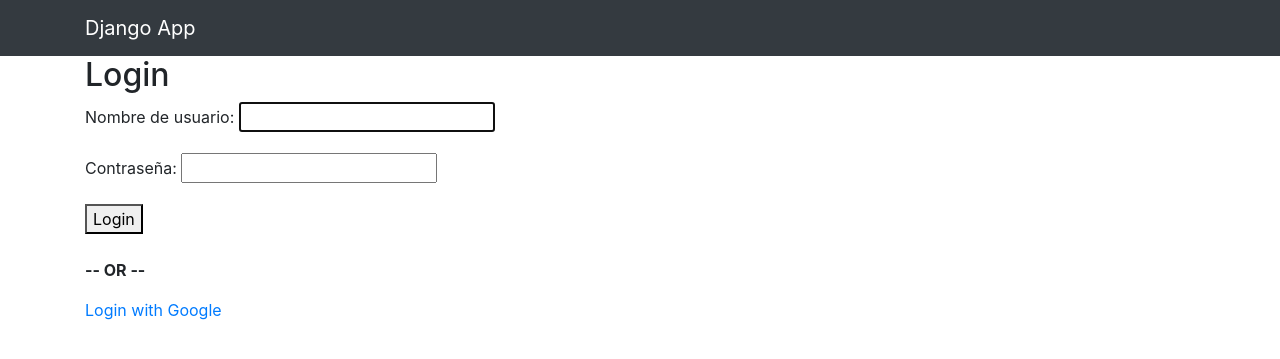
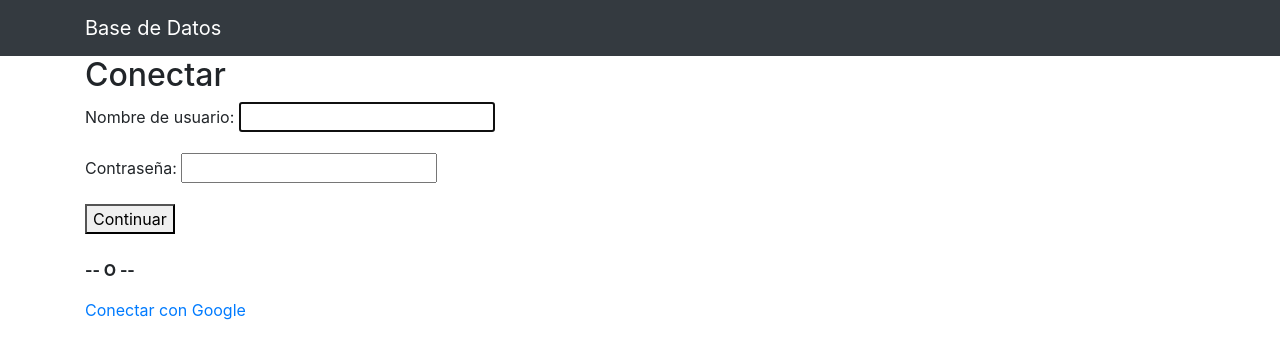
Before and after one commit to cristian-pulido/SanJose, a Django app: page /login/ in a window 1280 px wide. Shown: the top 359 px of the page. Run offline with Django 3.2, Linux system fonts and the light colour scheme; parts of the project's set-up code (start-up, migrations or seed data) failed here and were passed over; some libraries are stand-ins or nearby versions.

Commit message:
login y logout

```diff
--- a/SanJose/settings.py
+++ b/SanJose/settings.py
@@ -31,7 +31,7 @@ ALLOWED_HOSTS = ['18.231.20.34', '127.0.0.1']
 # Application definition
 
 INSTALLED_APPS = [
-    'django.contrib.admin',
+
     'django.contrib.auth',
     'django.contrib.contenttypes',
     'django.contrib.sessions',
@@ -41,6 +41,7 @@ INSTALLED_APPS = [
     'apps.paciente',
     'apps.sujeto',
     'social_django',
+    'django.contrib.admin',
 ]
 
 MIDDLEWARE = [
--- a/SanJose/urls.py
+++ b/SanJose/urls.py
@@ -22,12 +22,12 @@ from .views import home
 
 urlpatterns = [
     path('', lambda x: HttpResponseRedirect('/login')),
-    path('admin/', admin.site.urls),
+    #path('admin/', admin.site.urls),
     path('carga/', include('apps.fileupload.urls')),
     path('sujeto/', include('apps.sujeto.urls')),
     path('paciente/', include('apps.paciente.urls')),
     url(r'^login/$', views.login, name='login'),
-    url(r'^logout/$', views.login, name='logout'),
+    url(r'^logout/$', views.logout, { 'template_name': 'registration/logout.html'},name='logout'),
     url(r'^auth/', include('social_django.urls', namespace='social')),  # <- Here
     url(r'^home$', home, name='home'),
 ]
--- a/apps/fileupload/views.py
+++ b/apps/fileupload/views.py
@@ -2,6 +2,7 @@
 import json
 from fileinput import filename
 
+from django.contrib.auth.mixins import LoginRequiredMixin
 from django.http import HttpResponse
 from django.views.generic import CreateView, DeleteView, ListView
 
@@ -49,7 +50,7 @@ class PictureDeleteView(DeleteView):
         return response
 
 
-class PictureListView(ListView):
+class PictureListView(LoginRequiredMixin,ListView):
     model = Picture
 
 
--- a/templates/base/base.html
+++ b/templates/base/base.html
@@ -12,7 +12,7 @@
 	<title>{% block title %}Document {% endblock %}</title>
 </head>
 {% if user.is_authenticated %}
-		 <p class="display-4">Hello, {{ user.username }}</p>
+		 <p class="display-4">Conectado como, {{ user.username }}</p>
 		 <body>
 		<div class="container">
 
--- a/templates/base/layout.html
+++ b/templates/base/layout.html
@@ -1,13 +1,13 @@
 <!DOCTYPE html>
 <html>
 <head>
-	<title>Google Signin Demo</title>
+	<title>Base de Datos</title>
 	<link href="https://maxcdn.bootstrapcdn.com/bootstrap/4.0.0-beta.2/css/bootstrap.min.css" rel="stylesheet" integrity="sha384-PsH8R72JQ3SOdhVi3uxftmaW6Vc51MKb0q5P2rRUpPvrszuE4W1povHYgTpBfshb" crossorigin="anonymous">
 </head>
 <body>
 	<nav class="navbar navbar-expand-sm navbar-dark bg-dark">
 		<div class="container">
-				<a class="navbar-brand" href="/">Django App</a>
+				<a class="navbar-brand" href="/">Base de Datos</a>
 		</div>
 	</nav>
     <div class="container">
--- a/templates/registration/login.html
+++ b/templates/registration/login.html
@@ -2,13 +2,13 @@
 
 
 {% block content %}
-  <h2>Login</h2>
+  <h2>Conectar</h2>
   <form method="post">
     {% csrf_token %}
     {{ form.as_p }}
-    <button type="submit">Login</button>
+    <button type="submit">Continuar</button>
   </form>
    <br>
-  <p><strong>-- OR --</strong></p>
-  <a href="{% url 'social:begin' 'google-oauth2' %}">Login with Google</a><br>
+  <p><strong>-- O --</strong></p>
+  <a href="{% url 'social:begin' 'google-oauth2' %}">Conectar con Google</a><br>
 {% endblock %}
```
Also changed, not shown: templates/registration/logout.html (added, +13 -0 lines), 4 other files.
